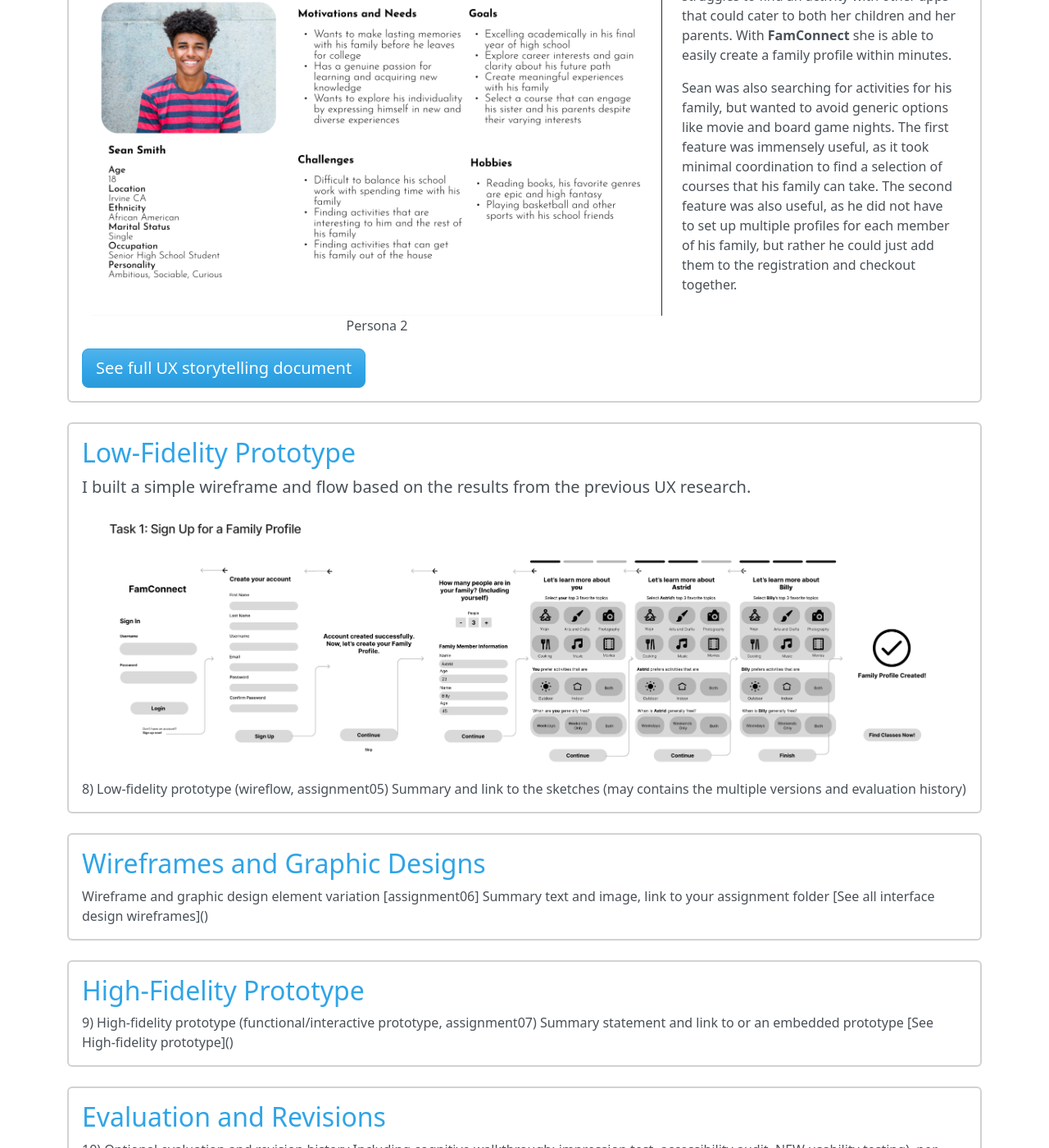
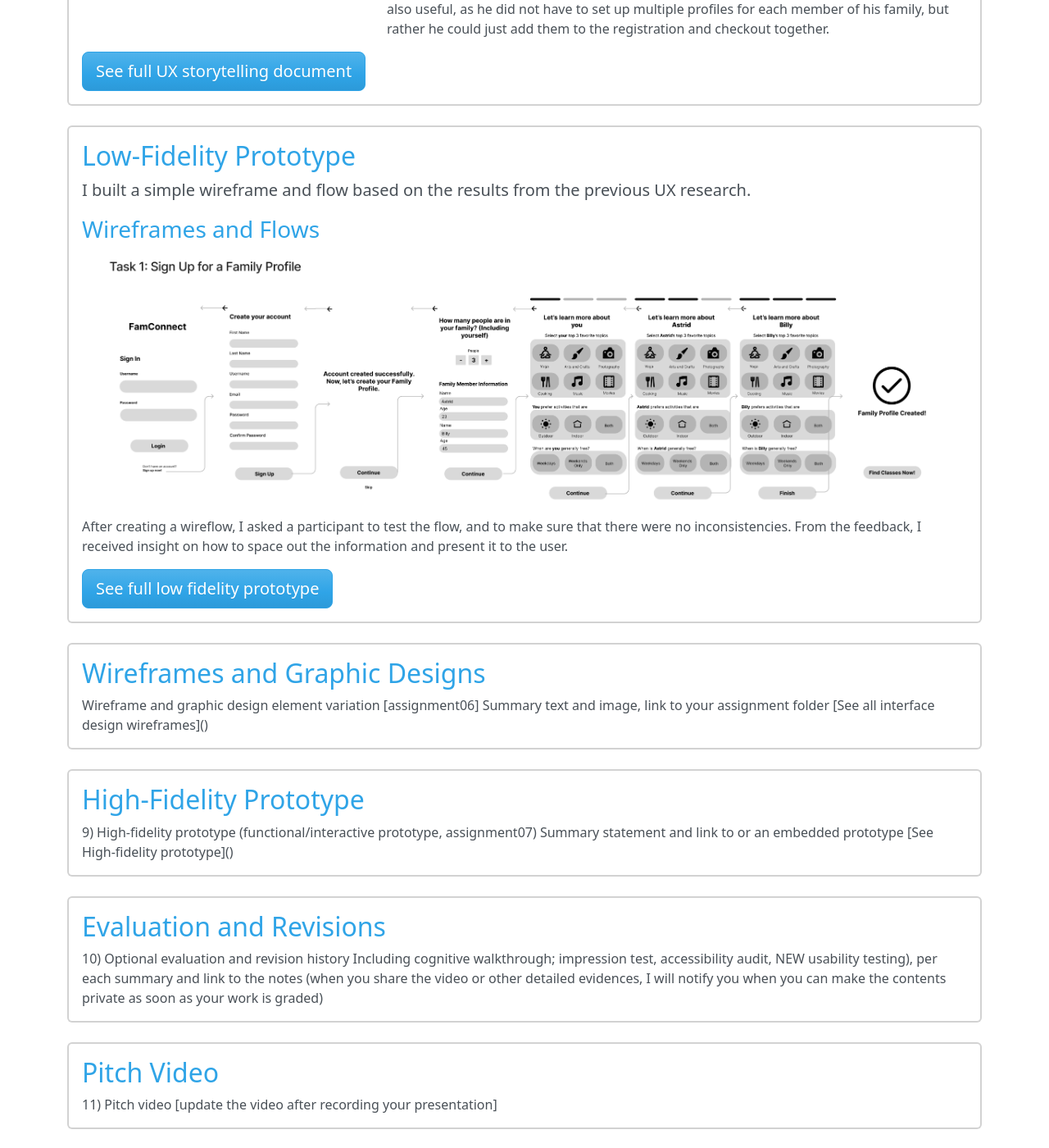
Before and after one commit to tylerhjyoun/DH110, a Jekyll site: the page ASSIGNMENT08/index.html, which Jekyll copies as it is, in a window 1280 px wide and 1400 px high, scrolled down 3080 px. Shown: the whole window at 82% size. Built offline with Jekyll 4.4.1, drawn with Linux system fonts in a browser that asks for light colours.

Commit message:
Update index.html

```diff
--- a/ASSIGNMENT08/index.html
+++ b/ASSIGNMENT08/index.html
@@ -176,7 +176,7 @@
                 <h3> Personas + Scenarios </h3>
     <div class="container">
       <div class="row">
-        <div class="col-8">
+        <div class="col-4">
               <img class="img-fluid" src="../ASSIGNMENT04/p1.png" />
               <p class="text-center mb-4"> Persona 1 </p>
 
@@ -185,7 +185,7 @@
 
 
         </div>
-        <div class="col-4">
+        <div class="col-8">
           I propose two features for my application that the developed personas will interact with and utilize.
 
           <div class="mb-4 mt-4 alert alert-info">
@@ -229,13 +229,17 @@
     <p class="lead">
       I built a simple wireframe and flow based on the results from the previous UX research.
                 </p>
-
+    <h3> Wireframes and Flows </h3>
     <div class="container">
           <img class="img-fluid" src="../ASSIGNMENT05/task1_flow.png" />
 
                 </div>
-    8) Low-fidelity prototype (wireflow, assignment05)
-    Summary and link to the sketches (may contains the multiple versions and evaluation history)
+    <p> After creating a wireflow, I asked a participant to test the flow, and to make sure that there
+      were no inconsistencies. From the feedback, I received insight on how to space out the information and
+      present it to the user.
+                </p>
+
+       <a href="https://github.com/tylerhjyoun/DH110/tree/main/ASSIGNMENT05" class="btn btn-primary btn-lg">See full low fidelity prototype</a>
 
 
                   </div>
```
